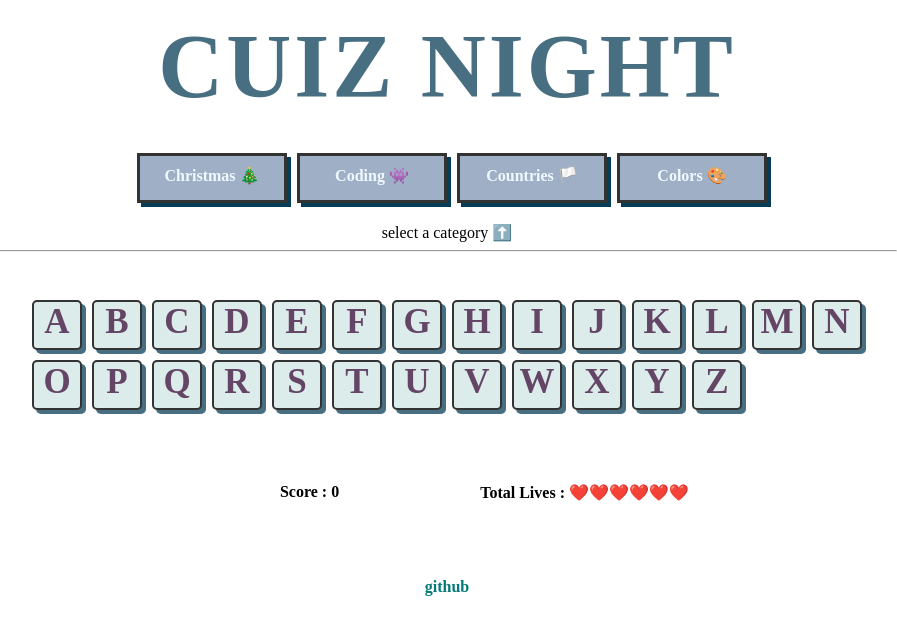
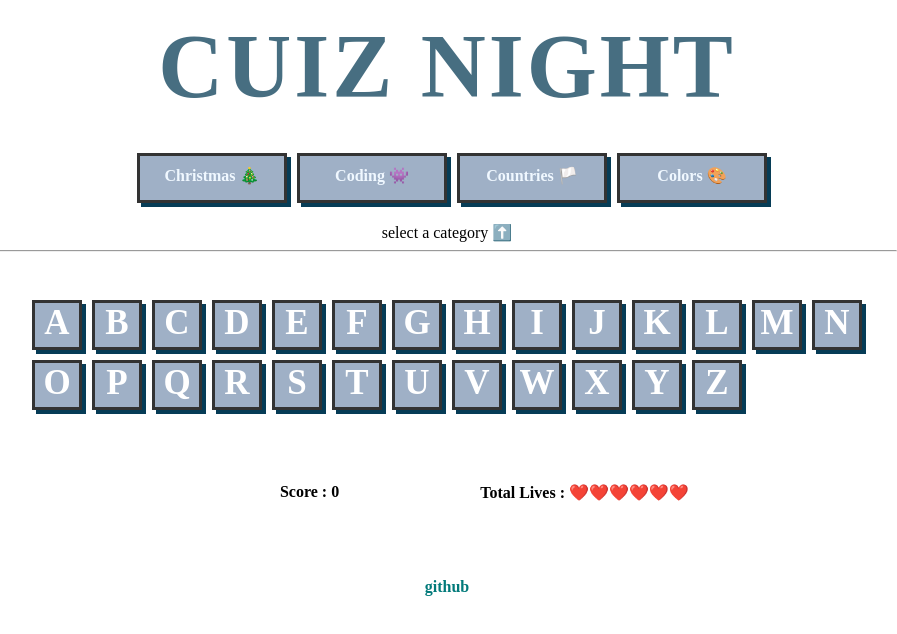
Before and after one commit to belowrd/hangperson-react, a React (Create React App) app: page / in a window 1280 px wide. Shown: the top 634 px of the page, without its empty margins (193-1090 px from the left). Built offline with nearby package versions, Linux system fonts and the light colour scheme; a web font is replaced by a local one.

Commit message:
alphabet showing correctly

```diff
--- a/src/Alphabets.css
+++ b/src/Alphabets.css
@@ -12,15 +12,14 @@
 .alphabet {
     width: 50px;
     height: 50px;
-  border: 2px solid #333;
+    border: 3px solid #333;
     text-align: center;
-  border-radius: 5px;
-  box-shadow: 4px 4px 0 0 #476e81;
-  background: #dbeceb;
+    box-shadow: 4px 4px 0 0 #063c56;
+    background: #2e538375;
     position: relative;
     overflow: hidden;
     transform-origin: bottom right;
-  color: #644566;
+    color: #ffffff;
 }
 
 .single-alphabet {
@@ -60,13 +59,13 @@
         transform: translateX(0);
     }
     44.9% {
+        transform: translateX(20px);
+    }
+    45% {
         transform: translateX(-20px);
     }
-  45% {
-    transform: translateX(20px);
-  }
     55% {
-    transform: translateX(20px);
+        transform: translateX(-20px);
     }
     0% {
         transform: translateX(0);
```
Lines whose indentation alone changed are shown as unchanged.
